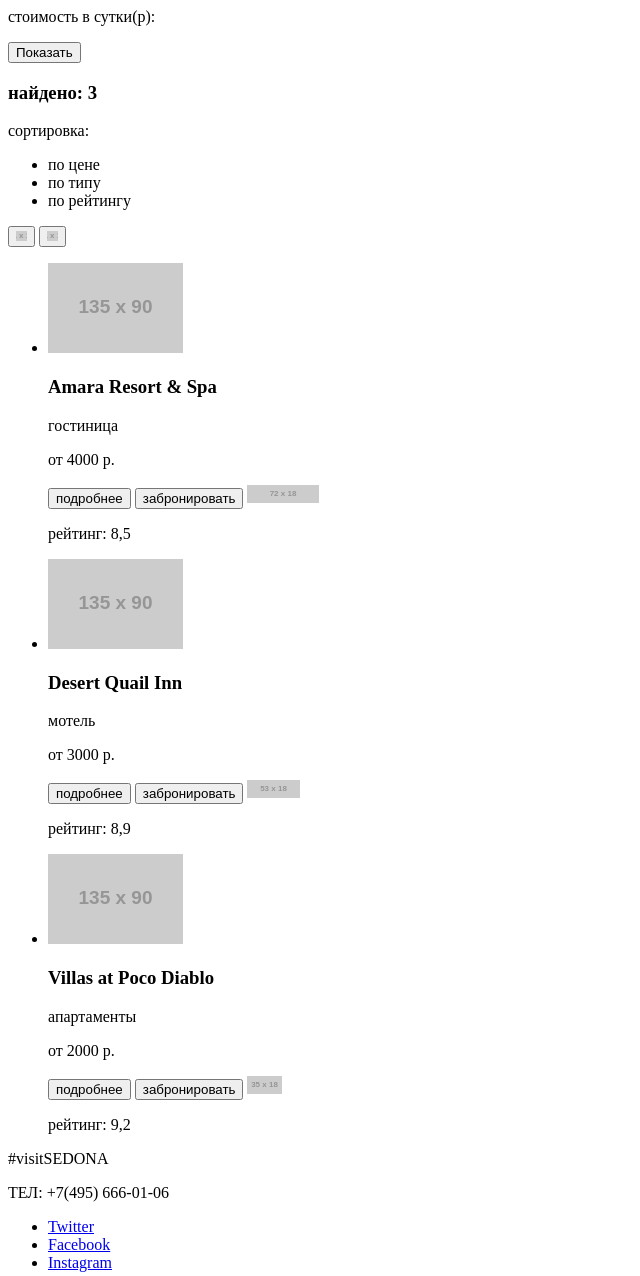
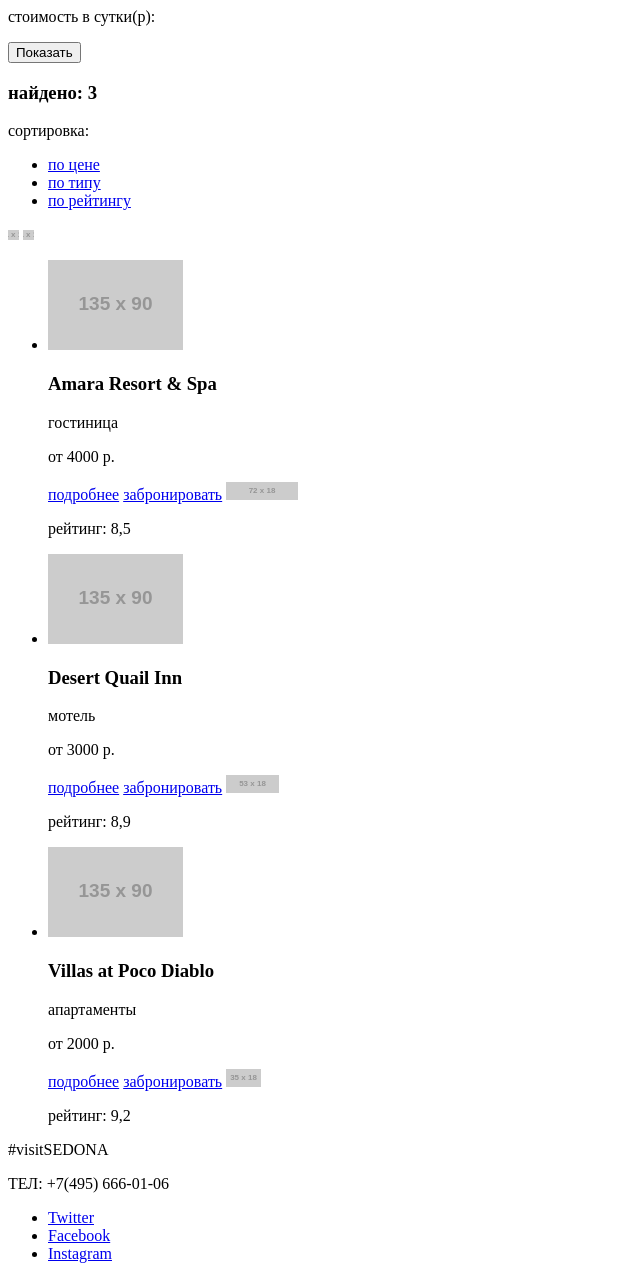
Before and after one commit to fill-tarkovich/1524469-sedona-29, a plain HTML site: page catalog.html in a window 1280 px wide. Shown: the part 371-1647 px from the top of the page, without its empty margins (0-640 px from the left). Drawn offline with Linux system fonts and the light colour scheme; placeholder pictures from the web are drawn by us.

Commit message:
Внесены правки

```diff
--- a/catalog.html
+++ b/catalog.html
@@ -40,20 +40,20 @@
           <h3>найдено: 3</h3>
           <p>сортировка:</p>
           <ul>
-              <li>по цене</li>
-              <li>по типу</li>
-              <li>по рейтингу</li>
+              <li><a href="#">по цене</a></li>
+              <li><a href="#">по типу</a></li>
+              <li><a href="#">по рейтингу</a></li>
           </ul>
-          <button><img src="https://via.placeholder.com/11x10" alt="стрелка вверх"></button>
-          <button><img src="https://via.placeholder.com/11x10" alt="стрелка вниз"></button>
+          <a href="#"><img src="https://via.placeholder.com/11x10" alt="стрелка вверх"></a>
+          <a href="#"><img src="https://via.placeholder.com/11x10" alt="стрелка вниз"></a>
           <ul>
              <li>
                 <img src="https://via.placeholder.com/135x90" alt="amara resort">
                 <h3>Amara Resort & Spa</h3>
                 <p>гостиница</p>
                 <p>от 4000 р.</p>
-                <button>подробнее</button>
-                <button>забронировать</button>
+                <a href="#">подробнее</a>
+                <a href="#">забронировать</a>
                 <img src="https://via.placeholder.com/72x18" alt="звезды">
                 <p>рейтинг: 8,5</p>
              </li>
@@ -62,8 +62,8 @@
                 <h3>Desert Quail Inn</h3>
                 <p>мотель</p>
                 <p>от 3000 р.</p>
-                <button>подробнее</button>
-                <button>забронировать</button>
+                <a href="#">подробнее</a>
+                <a href="#">забронировать</a>
                 <img src="https://via.placeholder.com/53x18" alt="звезды">
                 <p>рейтинг: 8,9</p>
              </li>
@@ -72,8 +72,8 @@
                 <h3>Villas at Poco Diablo</h3>
                 <p>апартаменты</p>
                 <p>от 2000 р.</p>
-                <button>подробнее</button>
-                <button>забронировать</button>
+                <a href="#">подробнее</a>
+                <a href="#">забронировать</a>
                 <img src="https://via.placeholder.com/35x18" alt="звезды">
                 <p>рейтинг: 9,2</p>
              </li>
```
Also changed, not shown: index.html (+12 -11 lines).
